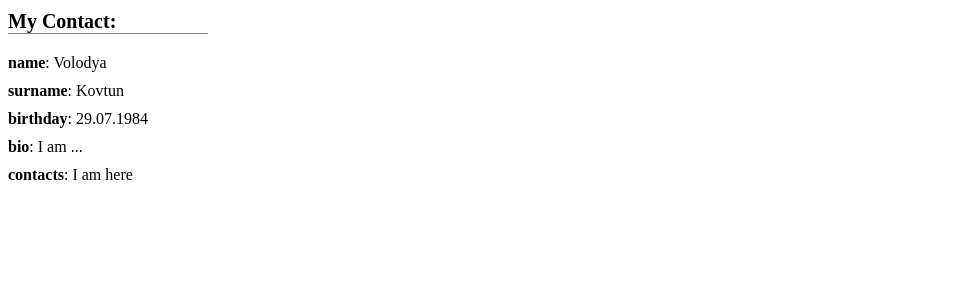
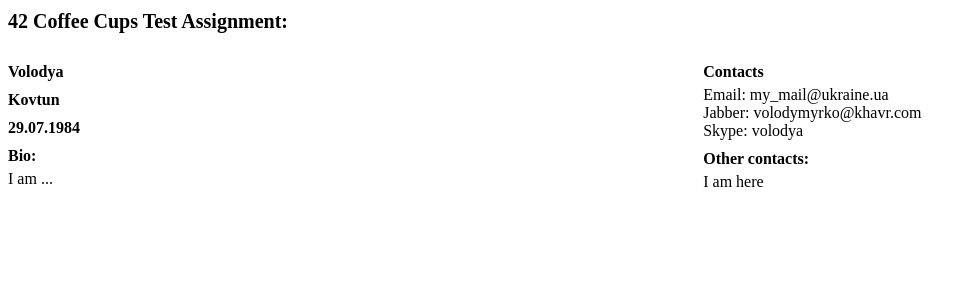
Before and after one commit to volodymyrko/test_project, a Django app: page / in a window 1280 px wide. Shown: the top 300 px of the page, without its empty margins (0-977 px from the left). Run offline with Django 3.2, Linux system fonts and the light colour scheme; data comes from the database, SQL or seed files in the repository; both versions use the stored data as it was after the commit; parts of the project's set-up code (start-up, migrations or seed data) failed here and were passed over.

Commit message:
#1 update contact models field

```diff
--- a/test42cc/contact/models.py
+++ b/test42cc/contact/models.py
@@ -9,6 +9,9 @@ class Contact(models.Model):
     surname = models.CharField(max_length=255)
     birthday = models.CharField(max_length=20, blank=True)
     bio = models.TextField()
+    email = models.EmailField(blank=True)
+    jabber = models.EmailField(blank=True)
+    skype = models.CharField(max_length=50, blank=True)
     contacts = models.TextField()
 
     def __unicode__(self):
--- a/test42cc/contact/tests.py
+++ b/test42cc/contact/tests.py
@@ -26,7 +26,8 @@ class IndexPageTest(TestCase):
 class ContactTest(unittest.TestCase):
     def setUp(self):
         self.contact = Contact.objects.create(name='name', surname='surname',
-            birthday='birthday', bio='bio', contacts='contacts')
+            birthday='birthday', bio='bio', email='email@server.ua', jabber='jabber@server.com',
+            skype='skype_name', contacts='contacts')
 
     def test_entry_exists(self):
         """ Test for Contact object creation
--- a/test42cc/static/css/style.css
+++ b/test42cc/static/css/style.css
@@ -1,16 +1,20 @@
-.c_head{
-	width: 200px;
+.head{
 	font-size: 20px;
 	font-weight: bold;
 	margin: 10px 0 20px 0;
-	border-bottom: 1px solid grey;
 }
 
-#c_record{
-	margin-top: 15px;
+#record{
+	margin: 10px 0 5px 0;
 	font-weight: bold;
 }
 
-#c_entry{
-	margin-top: 10px;
+.left_part{
+	float: left;
+	width: 45%
 }
+
+.right_part{
+	float: right;
+	width: 45%
+}
--- a/test42cc/templates/contact.html
+++ b/test42cc/templates/contact.html
@@ -3,16 +3,27 @@
 {% block title %}Contact page{% endblock %}
 
 {% block content %}
-	<div >
-		{%  if contact %}
-			<div class="c_head">My Contact:</div>
-			<div id="c_entry"><span id="c_record">name</span>: {{ contact.name }}</div>
-			<div id="c_entry"><span id="c_record">surname</span>: {{ contact.surname }}</div>
-			<div id="c_entry"><span id="c_record">birthday</span>: {{ contact.birthday }}</div>
-			<div id="c_entry"><span id="c_record">bio</span>: {{ contact.bio }}</div>
-			<div id="c_entry"><span id="c_record">contacts</span>: {{ contact.contacts }}</div>
-		{% endif %}
+
+	<div class="head">42 Coffee Cups Test Assignment:</div>
+
+<div class="main">
+	<div class="left_part">
+		<div id="record">{{ contact.name }} </div>
+		<div id="record">{{ contact.surname }} </div>
+		<div id="record">{{ contact.birthday }} </div>
+		<div id="record">Bio:</div>
+		<div>{{ contact.bio }}</div>
 	</div>
+	<div class="right_part">
+		<div id="record">Contacts</div>
+		<div> <span >Email:</span> {{ contact.email }}</div>
+		<div> <span >Jabber:</span> {{ contact.jabber }}</div>
+		<div> <span >Skype:</span> {{ contact.skype }}</div>
+		<div id="record">Other contacts:</div>
+		<div>{{ contact.contacts }}</div>
+	</div>
+</div>
+
 {% endblock %}
 
 </body>
```
Also changed, not shown: test42cc/contact/fixtures/initial_data.json (+5 -2 lines).
